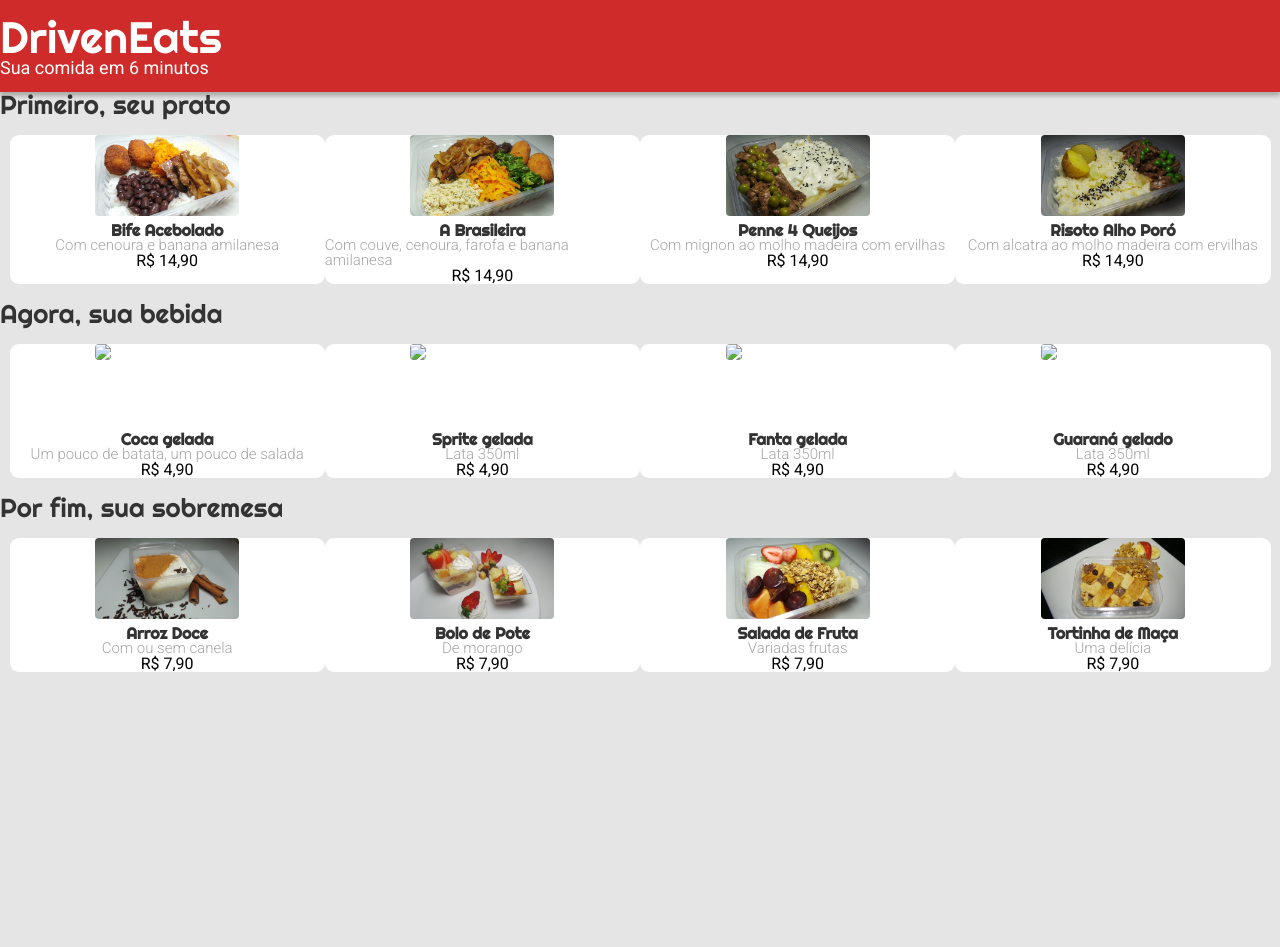
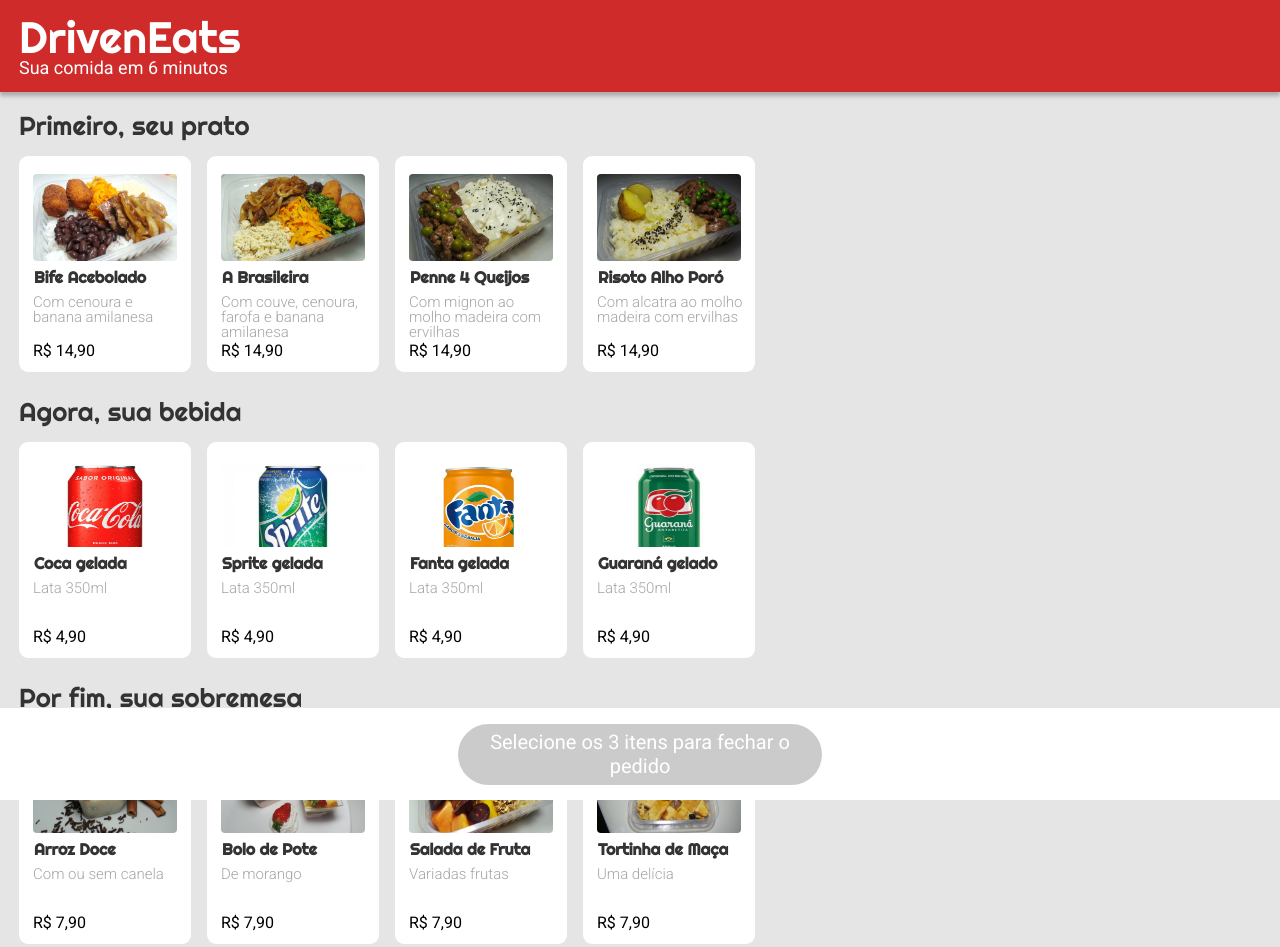
Before and after one commit to BrVecchi/projeto3-driveneats, a plain HTML site: page index.html in a window 1280 px wide. Before the commit the page ends 800 px from the top, so only its background shows below. Drawn offline with Linux system fonts and the light colour scheme.

Commit message:
funcionalidades de botao e seleção prontas

```diff
--- a/index.html
+++ b/index.html
@@ -19,114 +19,128 @@
     <div class="corpo">
         <div class="texto-info">Primeiro, seu prato</div>
         <div class="pratos">
-            <div class="prato">
+            <div class="prato" id="bife" onclick="marcarPrato('#bife'); mudarBotao();">
                 <div class="imagem">
                     <img src="./imgs/pratos/bife-acebolado.JPG">
                 </div>
                 <p class="nome">Bife Acebolado</p>
                 <p class="descricao">Com cenoura e banana amilanesa</p>
                 <p class="preco">R$ 14,90</p>
+                <div id="borda"></div>
             </div>
-            <div class="prato">
+            <div class="prato" id="brasileira" onclick="marcarPrato('#brasileira'); mudarBotao();">
                 <div class="imagem">
                     <img src="./imgs/pratos/com-farofa.jpg">
                 </div>
                 <p class="nome">A Brasileira</p>
                 <p class="descricao">Com couve, cenoura, farofa e banana amilanesa</p>
                 <p class="preco">R$ 14,90</p>
+                <div id="borda"></div>
             </div>
-            <div class="prato">
+            <div class="prato" id="penne" onclick="marcarPrato('#penne'); mudarBotao();">
                 <div class="imagem">
                     <img src="./imgs/pratos/penne.jpg">
                 </div>
                 <p class="nome">Penne 4 Queijos</p>
                 <p class="descricao">Com mignon ao molho madeira com ervilhas</p>
                 <p class="preco">R$ 14,90</p>
+                <div id="borda"></div>
             </div>
-            <div class="prato">
+            <div class="prato" id="risoto" onclick="marcarPrato('#risoto'); mudarBotao();">
                 <div class="imagem">
                     <img src="./imgs/pratos/risoto.JPG">
                 </div>
                 <p class="nome">Risoto Alho Poró</p>
                 <p class="descricao">Com alcatra ao molho madeira com ervilhas</p>
                 <p class="preco">R$ 14,90</p>
+                <div id="borda"></div>
             </div>
         </div>
         <div class="texto-info">Agora, sua bebida</div>
-        <div class="pratos">
-            <div class="prato">
+        <div class="bebidas">
+            <div class="bebida" id="coca" onclick="marcarBebida('#coca'); mudarBotao();">
                 <div class="imagem">
-                    <img src="./imgs/bebidas/coquinha_gelada 1.png">
+                    <img src="./imgs/bebidas/coca (1).jpg">
                 </div>
                 <p class="nome">Coca gelada</p>
-                <p class="descricao">Um pouco de batata, um pouco de salada</p>
+                <p class="descricao">Lata 350ml</p>
                 <p class="preco">R$ 4,90</p>
+                <div id="borda"></div>
             </div>
-            <div class="prato">
+            <div class="bebida" id="sprite" onclick="marcarBebida('#sprite'); mudarBotao();">
                 <div class="imagem">
-                    <img src="./imgs/bebidas/coquinha_gelada 1.png">
+                    <img src="./imgs/bebidas/sprite (1).jpg">
                 </div>
                 <p class="nome">Sprite gelada</p>
                 <p class="descricao">Lata 350ml</p>
                 <p class="preco">R$ 4,90</p>
+                <div id="borda"></div>
             </div>
-            <div class="prato">
+            <div class="bebida" id="fanta" onclick="marcarBebida('#fanta'); mudarBotao();">
                 <div class="imagem">
-                    <img src="./imgs/bebidas/coquinha_gelada 1.png">
+                    <img src="./imgs/bebidas/fanta (1).jpg">
                 </div>
                 <p class="nome">Fanta gelada</p>
                 <p class="descricao">Lata 350ml</p>
                 <p class="preco">R$ 4,90</p>
+                <div id="borda"></div>
             </div>
-            <div class="prato">
+            <div class="bebida" id="guarana" onclick="marcarBebida('#guarana'); mudarBotao();">
                 <div class="imagem">
-                    <img src="./imgs/bebidas/coquinha_gelada 1.png">
+                    <img src="./imgs/bebidas/guarana (1).jpg">
                 </div>
                 <p class="nome">Guaraná gelado</p>
                 <p class="descricao">Lata 350ml</p>
                 <p class="preco">R$ 4,90</p>
+                <div id="borda"></div>
             </div>
         </div>
         <div class="texto-info">Por fim, sua sobremesa</div>
-        <div class="pratos">
-            <div class="prato">
+        <div class="sobremesas">
+            <div class="sobremesa" id="arroz-doce" onclick="marcarSobremesa('#arroz-doce'); mudarBotao();">
                 <div class="imagem">
                     <img src="./imgs/sobremesas/arroz-doce.JPG">
                 </div>
                 <p class="nome">Arroz Doce</p>
                 <p class="descricao">Com ou sem canela</p>
                 <p class="preco">R$ 7,90</p>
+                <div id="borda"></div>
             </div>
-            <div class="prato">
+            <div class="sobremesa" id="bolo" onclick="marcarSobremesa('#bolo'); mudarBotao();">
                 <div class="imagem">
                     <img src="./imgs/sobremesas/bolo-pote.JPG">
                 </div>
                 <p class="nome">Bolo de Pote</p>
                 <p class="descricao">De morango</p>
                 <p class="preco">R$ 7,90</p>
+                <div id="borda"></div>
             </div>
-            <div class="prato">
+            <div class="sobremesa" id="fruta" onclick="marcarSobremesa('#fruta'); mudarBotao();">
                 <div class="imagem">
                     <img src="./imgs/sobremesas/salada-fruta.JPG">
                 </div>
                 <p class="nome">Salada de Fruta</p>
                 <p class="descricao">Variadas frutas</p>
                 <p class="preco">R$ 7,90</p>
+                <div id="borda"></div>
             </div>
-            <div class="prato">
+            <div class="sobremesa" id="tortinha" onclick="marcarSobremesa('#tortinha'); mudarBotao();">
                 <div class="imagem">
                     <img src="./imgs/sobremesas/tortinha.JPG">
                 </div>
                 <p class="nome">Tortinha de Maça</p>
                 <p class="descricao">Uma delícia</p>
                 <p class="preco">R$ 7,90</p>
+                <div id="borda"></div>
             </div>
         </div>
     </div>
     <div class="bottom">
-        <div class="botao-confirmar">
-            <p class="botao-texto"></p>
+        <div class="indisponivel" id="botao">
+            <button>Selecione os 3 itens para fechar o pedido</button>
         </div>
     </div>
+
+    <script src="script.js"></script>
 </body>
 </html>
--- /dev/null
+++ b/script.js
@@ -0,0 +1,42 @@
+function marcarPrato(seletor) {
+    const marcado = document.querySelector(".pratos .borda");
+    if (marcado !== null) {
+      marcado.classList.remove("borda");
+    }
+    const seletor_borda = seletor + ' #borda';
+    const prato = document.querySelector(seletor_borda);
+    prato.classList.add("borda");
+  }
+
+  function marcarBebida(seletor) {
+    const marcado = document.querySelector(".bebidas .borda");
+    if (marcado !== null) {
+      marcado.classList.remove("borda");
+    }
+    const seletor_borda = seletor + ' #borda';
+    const prato = document.querySelector(seletor_borda);
+    prato.classList.add("borda");
+  }
+
+  function marcarSobremesa(seletor) {
+    const marcado = document.querySelector(".sobremesas .borda");
+    if (marcado !== null) {
+      marcado.classList.remove("borda");
+    }
+    const seletor_borda = seletor + ' #borda';
+    const prato = document.querySelector(seletor_borda);
+    prato.classList.add("borda");
+  }
+
+  function mudarBotao() {
+  const prato_marcado = document.querySelector(".pratos .borda");
+  const bebida_marcado = document.querySelector(".bebidas .borda");
+  const sobremesa_marcado = document.querySelector(".sobremesas .borda");
+  const botao = document.querySelector("#botao");
+  const texto_botao = document.querySelector("#botao button")
+  if (prato_marcado !== null && bebida_marcado !== null && sobremesa_marcado !== null) {
+    botao.classList.remove("indisponivel");
+    botao.classList.add("disponivel");
+    texto_botao.innerHTML = "Fechar pedido";
+  }
+  }
--- a/style.css
+++ b/style.css
@@ -2,6 +2,10 @@
     width: 100%;
     height: auto;
     background-color:  #E5E5E5;
+}
+
+* {
+    box-sizing: border-box;
 }
 /* ---------TOPO--------- */
 .topo {
@@ -15,18 +19,21 @@
     display: flex;
     flex-direction: column;
     justify-content: center;
+    z-index: 2;
 }
 
 .titulo {
     font-family:  'Righteous', cursive;
     color: white;
     font-size: 44px;
+    margin-left: 19px;
 }
 
 .sub-titulo {
     font-family: 'Roboto', sans-serif;
     color: white;
     font-size: 18px;
+    margin-left: 19px;
 }
 /* ---------TOPO--------- */
 
@@ -34,29 +41,46 @@
 /* ---------CORPO--------- */
 .corpo {
     width: 100%;
-    margin-top: 92px;
+    margin: 113px 0 92px 0;
 }
 
 .texto-info {
     font-family: 'Righteous', cursive;
     font-size: 26px;
     color: #333333;
+    margin-top: 10px;
+    margin-left: 19px;
 }
 
-.pratos {
-    overflow: hidden;
-    overflow-x: auto;
-    margin: 17px 9.5px;
+.prato, .bebida, .sobremesa {
+    background-color: white;
+    border-radius: 9px;
+    width: 172px;
+    height: 216px;
+    display: flex;
+    flex-direction: column;
+    margin: 17px 8px;
+    position: relative;
 }
 
+.borda {
+    border: 7px solid #32B72F;
+    width: 172px;
+    height: 216px;
+    border-radius: 9px;
+    position: absolute;
+}
 
-.prato {
-    background-color: white;
-    border-radius: 9px;
+.imagem {
+    width: 144px;
+    height: 87px;
+    margin: 18px 14px 8px 14px;
+}
+
+.imagem img {
     width: 100%;
-    display: flex;
-    flex-direction: column;
-    align-items: center;
+    height: 100%;
+    border-radius: 4px;
 }
 
 .nome {
@@ -64,16 +88,8 @@
     font-size: 16px;
     font-weight: 700;
     color: #333333;
-}
-
-.imagem {
-    width: 144px;
-    height: 87px;
-}
-
-.imagem img {
-    width: 100%;
-    border-radius: 4px;
+    margin-left: 15px;
+    margin-bottom: 10px;
 }
 
 .descricao {
@@ -81,17 +97,61 @@
     font-size: 15px;
     font-weight: 300;
     color: #A6A6A6;
+    margin: 0 11px 5px 14px;
 }
 
 .preco {
     font-family: 'Roboto', sans-serif;
     font-size: 16px;
     color: #000000;
+    position: absolute;
+    left: 14px;
+    bottom: 13px;
 }
 
 
 .pratos, .bebidas, .sobremesas {
     display: flex;
-
+    overflow: hidden;
+    overflow-x: auto;
+    margin-left: 11px;
 }
 /* ---------CORPO--------- */
+
+/* ---------BOTTOM--------- */
+.bottom {
+    position: fixed;
+    z-index: 2;
+    background-color: #FFFF;
+    width: 100%;
+    height: 92px;
+    bottom: 0;
+    left: 0;
+    display: flex;
+    align-items: center;
+    justify-content: center;
+}
+
+.indisponivel button{
+    font-family: 'Roboto', sans-serif;
+    font-size: 20px;
+    color: white;
+    background-color: #CBCBCB;
+    width: 364px;
+    height: 61px;
+    border-radius: 50px;
+    border: none;
+}
+
+.disponivel button{
+    font-family: 'Roboto', sans-serif;
+    font-size: 20px;
+    color: white;
+    background-color: #32B72F;
+    width: 364px;
+    height: 61px;
+    border-radius: 50px;
+    border: none;
+}
+
+/* ---------BOTTOM--------- */
```
Also changed, not shown: imgs/bebidas/coca (1).jpg (added), imgs/bebidas/coca.jpg (deleted), imgs/bebidas/fanta (1).jpg (added), imgs/bebidas/fanta.jpg (deleted), imgs/bebidas/guarana (1).jpg (added), imgs/bebidas/guarana.jpg (deleted), imgs/bebidas/sprite (1).jpg (added), imgs/bebidas/sprite.jpg (deleted).
